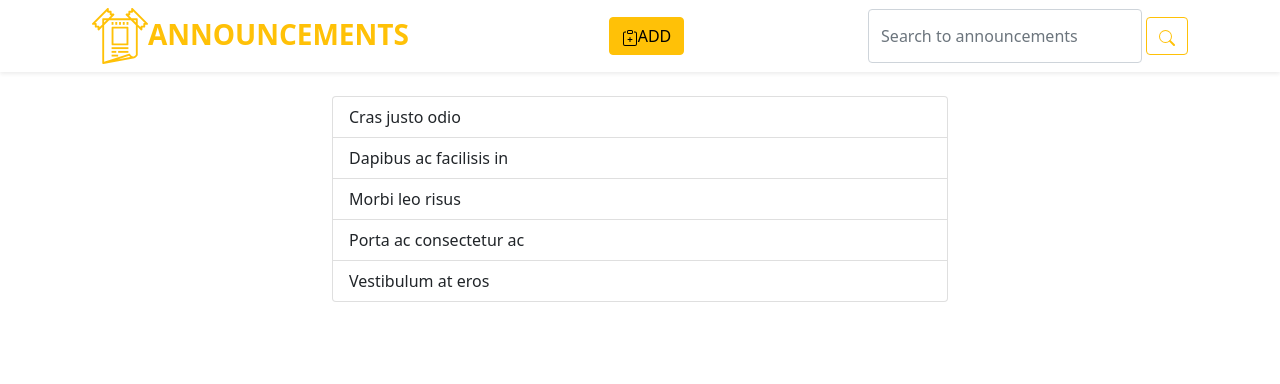
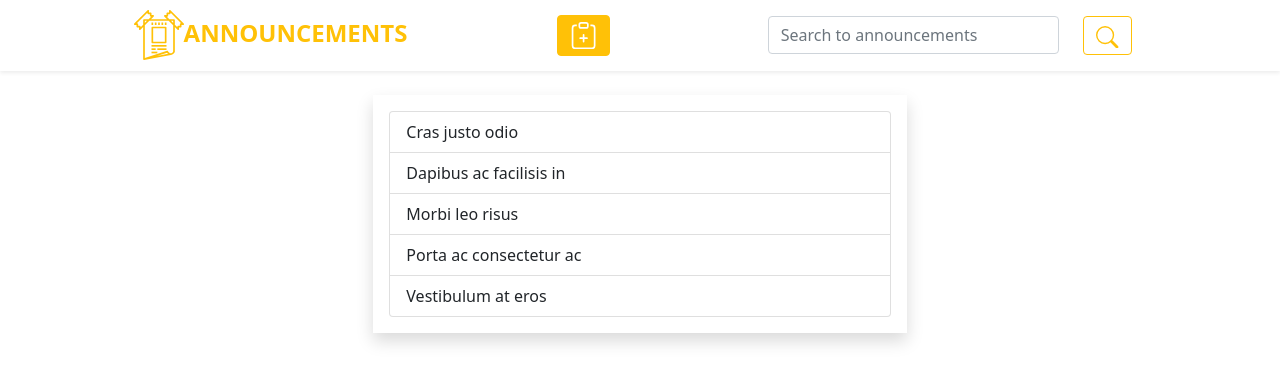
Before and after one commit to teneons/announcements, a React (Create React App) app: page / in a window 1280 px wide. Shown: the top 384 px of the page. Built offline with nearby package versions, Linux system fonts and the light colour scheme.

Commit message:
big refactoring and correction for UI

```diff
--- a/src/components/BtnAdd/BtnAdd.js
+++ b/src/components/BtnAdd/BtnAdd.js
@@ -7,12 +7,12 @@ export default class BtnAdd extends Component {
   render() {
   return (
     <div>
-      <button type="button" className="btn btn-warning font-weight-bold text-uppercase" data-toggle="modal" data-target="#ModalAdd">
-      <svg width="1em" height="1em" viewBox="0 0 16 16" class="bi bi-clipboard-plus" fill="currentColor" xmlns="http://www.w3.org/2000/svg">
-        <path fill-rule="evenodd" d="M4 1.5H3a2 2 0 0 0-2 2V14a2 2 0 0 0 2 2h10a2 2 0 0 0 2-2V3.5a2 2 0 0 0-2-2h-1v1h1a1 1 0 0 1 1 1V14a1 1 0 0 1-1 1H3a1 1 0 0 1-1-1V3.5a1 1 0 0 1 1-1h1v-1z"/>
-        <path fill-rule="evenodd" d="M9.5 1h-3a.5.5 0 0 0-.5.5v1a.5.5 0 0 0 .5.5h3a.5.5 0 0 0 .5-.5v-1a.5.5 0 0 0-.5-.5zm-3-1A1.5 1.5 0 0 0 5 1.5v1A1.5 1.5 0 0 0 6.5 4h3A1.5 1.5 0 0 0 11 2.5v-1A1.5 1.5 0 0 0 9.5 0h-3zM8 7a.5.5 0 0 1 .5.5V9H10a.5.5 0 0 1 0 1H8.5v1.5a.5.5 0 0 1-1 0V10H6a.5.5 0 0 1 0-1h1.5V7.5A.5.5 0 0 1 8 7z"/>
+      <button type="button" className="btn btn-warning fw-bold text-white text-uppercase" data-toggle="modal" data-target="#ModalAdd">
+      <svg width="1.7em" height="1.7em" viewBox="0 0 16 16" className="bi bi-clipboard-plus" fill="currentColor" xmlns="http://www.w3.org/2000/svg">
+        <path fillRule="evenodd" d="M4 1.5H3a2 2 0 0 0-2 2V14a2 2 0 0 0 2 2h10a2 2 0 0 0 2-2V3.5a2 2 0 0 0-2-2h-1v1h1a1 1 0 0 1 1 1V14a1 1 0 0 1-1 1H3a1 1 0 0 1-1-1V3.5a1 1 0 0 1 1-1h1v-1z"/>
+        <path fillRule="evenodd" d="M9.5 1h-3a.5.5 0 0 0-.5.5v1a.5.5 0 0 0 .5.5h3a.5.5 0 0 0 .5-.5v-1a.5.5 0 0 0-.5-.5zm-3-1A1.5 1.5 0 0 0 5 1.5v1A1.5 1.5 0 0 0 6.5 4h3A1.5 1.5 0 0 0 11 2.5v-1A1.5 1.5 0 0 0 9.5 0h-3zM8 7a.5.5 0 0 1 .5.5V9H10a.5.5 0 0 1 0 1H8.5v1.5a.5.5 0 0 1-1 0V10H6a.5.5 0 0 1 0-1h1.5V7.5A.5.5 0 0 1 8 7z"/>
       </svg>
-        Add</button>
+      </button>
       <ModalAdd />
     </div>
   )
--- a/src/components/BtnAdd/ModalAdd.js
+++ b/src/components/BtnAdd/ModalAdd.js
@@ -31,7 +31,7 @@ class ModalAdd extends Component {
 						</div>
 						<div className="modal-body">
 							<span className='card-subtitle text-muted right-align'>
-								<svg width="1em" height="1em" viewBox="0 0 16 16" class="bi bi-calendar2-event" fill="currentColor" xmlns="http://www.w3.org/2000/svg">
+								<svg width="1em" height="1em" viewBox="0 0 16 16" className="bi bi-calendar2-event" fill="currentColor" xmlns="http://www.w3.org/2000/svg">
   								<path fillRule="evenodd" d="M3.5 0a.5.5 0 0 1 .5.5V1h8V.5a.5.5 0 0 1 1 0V1h1a2 2 0 0 1 2 2v11a2 2 0 0 1-2 2H2a2 2 0 0 1-2-2V3a2 2 0 0 1 2-2h1V.5a.5.5 0 0 1 .5-.5zM2 2a1 1 0 0 0-1 1v11a1 1 0 0 0 1 1h12a1 1 0 0 0 1-1V3a1 1 0 0 0-1-1H2z"/>
   								<path d="M2.5 4a.5.5 0 0 1 .5-.5h10a.5.5 0 0 1 .5.5v1a.5.5 0 0 1-.5.5H3a.5.5 0 0 1-.5-.5V4zM11 7.5a.5.5 0 0 1 .5-.5h1a.5.5 0 0 1 .5.5v1a.5.5 0 0 1-.5.5h-1a.5.5 0 0 1-.5-.5v-1z"/>
 								</svg>
--- a/src/components/Header/Header.css
+++ /dev/null
@@ -1,10 +0,0 @@
-.Logo {
-  width: 7vh;
-  height: 7vh;
-  background-image: url('../Header/logo.svg');
-  background-size: cover;
-}
-
-.TextNameApp {
-  font-size: 3.5vh;
-}
--- a/src/components/Header/Header.js
+++ b/src/components/Header/Header.js
@@ -1,25 +1,31 @@
 import React, {Component} from 'react';
-import './Header.css';
+import logo from './logo.svg';
 import BtnAdd from '../BtnAdd/BtnAdd';
 
 export default class Header extends Component {
 
   render() {
   return(
-    <nav className="navbar d-flex justify-content-around flex-column flex-md-column flex-lg-row bg-transparent shadow-sm">
-    <div className="d-flex flex-row">
-        <div className='Logo'></div>
-        <span className="navbar-brand fw-bold text-uppercase text-warning TextNameApp">Announcements</span>
+    <nav className="navbar d-flex justify-content-evenly flex-column flex-md-column flex-md-row flex-lg-row bg-transparent shadow-sm">
+    <div className="d-flex">
+        <img src={logo} className="img-fluid" alt="Logo" width='50em' height='50em'></img>
+        <span className="navbar-brand fw-bold text-uppercase text-warning fs-4">Announcements</span>
     </div>
     <BtnAdd />
-    <form className="form-inline d-flex justify-content-center flex-column flex-lg-row col-lg-3">
-        <input className="form-control mr-1" type="search" placeholder="Search to announcements" aria-label="Search" />
-        <button className="btn btn-outline-warning my-2 font-weight-bold text-uppercase" type="submit">
-          <svg width="1em" height="1em" viewBox="0 0 16 16" class="bi bi-search" fill="currentColor" xmlns="http://www.w3.org/2000/svg">
-            <path fill-rule="evenodd" d="M10.442 10.442a1 1 0 0 1 1.415 0l3.85 3.85a1 1 0 0 1-1.414 1.415l-3.85-3.85a1 1 0 0 1 0-1.415z"/>
-            <path fill-rule="evenodd" d="M6.5 12a5.5 5.5 0 1 0 0-11 5.5 5.5 0 0 0 0 11zM13 6.5a6.5 6.5 0 1 1-13 0 6.5 6.5 0 0 1 13 0z"/>
-          </svg>
-        </button>
+    <form className="row container d-flex justify-content-start justify-content-md-evenly col-12 col-sm-7 col-md-6 col-lg-5 col-xl-4">
+        <div className='row'>
+          <div className='col-10 mt-2'>
+            <input className="form-control" type="search" placeholder="Search to announcements" aria-label="Search" />
+          </div>
+        <div className='col-1'>
+          <button className="btn btn-outline-warning my-2 font-weight-bold text-uppercase" type="submit">
+            <svg width="1.4em" height="1.4em" viewBox="0 0 16 16" className="bi bi-search" fill="currentColor" xmlns="http://www.w3.org/2000/svg">
+              <path fillRule="evenodd" d="M10.442 10.442a1 1 0 0 1 1.415 0l3.85 3.85a1 1 0 0 1-1.414 1.415l-3.85-3.85a1 1 0 0 1 0-1.415z"/>
+              <path fillRule="evenodd" d="M6.5 12a5.5 5.5 0 1 0 0-11 5.5 5.5 0 0 0 0 11zM13 6.5a6.5 6.5 0 1 1-13 0 6.5 6.5 0 0 1 13 0z"/>
+            </svg>
+          </button>
+        </div>
+      </div>
     </form>
     </nav>
   )
--- a/src/components/ListAncmts/ListAncmts.js
+++ b/src/components/ListAncmts/ListAncmts.js
@@ -5,7 +5,7 @@ export default class ListAncmt extends Component {
   render() {
 
     return (
-      <div className='container mt-4 col-sm-12 col-md-8 col-lg-6'>
+      <div className='container mt-4 col-sm-12 col-md-8 col-lg-5 shadow p-3'>
         <ul className="list-group">
           <li className="list-group-item">Cras justo odio</li>
           <li className="list-group-item">Dapibus ac facilisis in</li>
```
